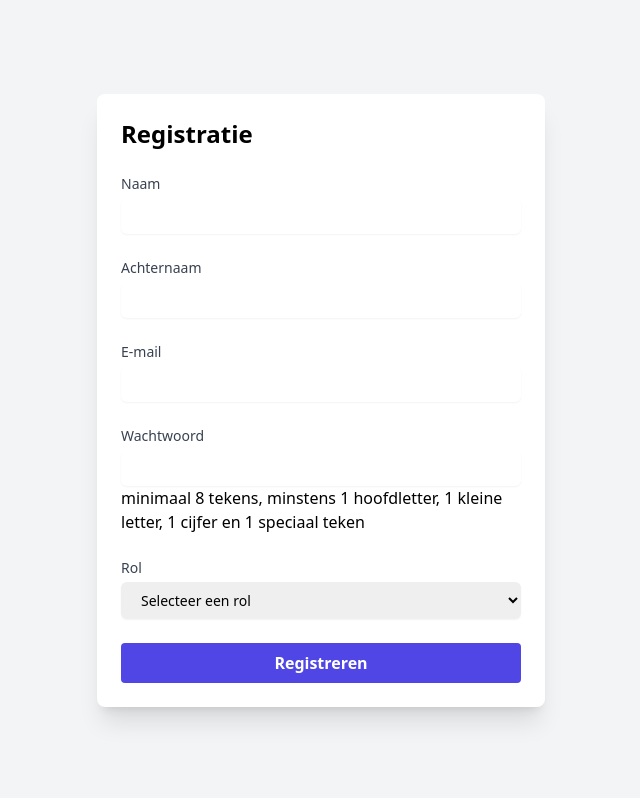
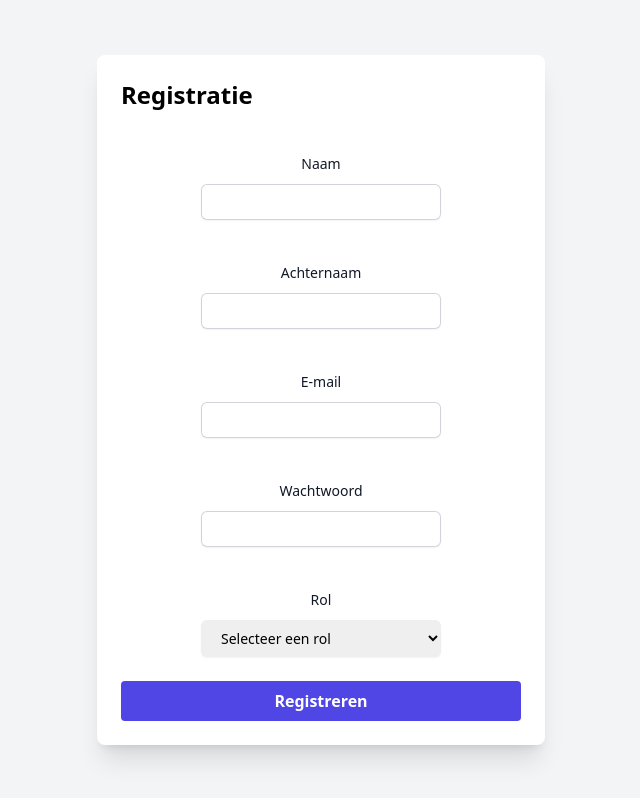
Before and after one commit to richardvisssr/Skilltree-project, a React (Create React App) app in the folder Code/skilltree-webapp/: page /registreer in a window 1280 px wide. Shown: the whole page, without its empty margins (319-959 px from the left). Built offline with nearby package versions, Linux system fonts and the light colour scheme.

Commit message:
Comentaar aangepast

```diff
--- a/Code/skilltree-webapp/src/components/node/createNode/FormFieldComponent.jsx
+++ b/Code/skilltree-webapp/src/components/node/createNode/FormFieldComponent.jsx
@@ -2,7 +2,7 @@
 import React from "react";
 
 function formFieldComponent({
-    fieldType = "input", title, type = "text", value, onChange,
+    fieldType = "input", title, type = "text", value, onChange, options
 }) {
 
     const showField = () => {
@@ -27,6 +27,20 @@ function formFieldComponent({
                     className="text-center block w-full rounded-md border-0 py-1.5 text-gray-900 shadow-sm ring-1 ring-inset ring-gray-300 placeholder:text-gray-400 focus:ring-2 focus:ring-inset focus:ring-gray-600 sm:text-sm sm:leading-6"
                 />
             )
+        } else if (fieldType === "dropdown") {
+            return (
+                <select
+                    name={title}
+                    id={title}
+                    value={value}
+                    className="block w-full px-4 py-2 placeholder-gray-400 border-gray-300 rounded-md shadow-sm focus:ring-indigo-500 focus:border-indigo-500 sm:text-sm"
+                >
+                    <option value="" selected disabled="disabled">Selecteer een rol</option>
+                    {options.map((option) => (
+                        <option key={option.value} value={option.value}>{option.label}</option>
+                    ))}
+                </select>
+            );
         }
     }
 
--- a/Code/skilltree-webapp/src/components/register/RegisterAccountComponent.jsx
+++ b/Code/skilltree-webapp/src/components/register/RegisterAccountComponent.jsx
@@ -1,5 +1,5 @@
 import React from "react";
-import RegisterFormFieldComponent from "./RegisterFormFieldComponent";
+import FormFieldComponent from "../node/createNode/FormFieldComponent";
 import "../../styles/styles.css";
 
 function RegisterAccountComponent() {
@@ -8,24 +8,23 @@ function RegisterAccountComponent() {
             <div className="w-5/6 max-w-md">
                 <div className="bg-white rounded-lg shadow-xl p-6">
                     <h2 className="text-2xl font-semibold mb-4">Registratie</h2>
-                    <RegisterFormFieldComponent
+                    <FormFieldComponent
                         fieldType="input"
                         title="Naam"
                     />
-                    <RegisterFormFieldComponent
+                    <FormFieldComponent
                         fieldType="input"
                         title="Achternaam"
                     />
-                    <RegisterFormFieldComponent
+                    <FormFieldComponent
                         fieldType="input"
                         title="E-mail"
                     />
-                    <RegisterFormFieldComponent
+                    <FormFieldComponent
                         fieldType="input"
                         title="Wachtwoord"
                     />
-                    <p>minimaal 8 tekens, minstens 1 hoofdletter, 1 kleine letter, 1 cijfer en 1 speciaal teken</p>
-                    <RegisterFormFieldComponent
+                    <FormFieldComponent
                         fieldType="dropdown"
                         title="Rol"
                         options={[
--- a/Code/skilltree-webapp/src/components/register/RegisterFormFieldComponent.jsx
+++ /dev/null
@@ -1,84 +0,0 @@
-import React from "react";
-
-function RegisterFormFieldComponent({
-    fieldType = "input",
-    title,
-    type = "text",
-    value,
-    options
-}) {
-
-    const validateEmail = (email) => {
-        // Regex voor e-mailvalidatie
-        const emailRegex = /^[^\s@]+@[^\s@]+\.[^\s@]+$/;
-        return emailRegex.test(email);
-    };
-
-    const validatePassword = (password) => {
-        // Regex voor wachtwoordvalidatie (minimaal 8 tekens, minstens 1 hoofdletter, 1 kleine letter, 1 cijfer en 1 speciaal teken)
-        const passwordRegex = /^(?=.*[a-z])(?=.*[A-Z])(?=.*\d)(?=.*[@$!%*?&])[A-Za-z\d@$!%*?&]{8,}$/;
-        return passwordRegex.test(password);
-    };
-
-    const showField = () => {
-        if (fieldType === "input") {
-            return (
-                <input
-                    type={type}
-                    name={title}
-                    id={title}
-                    className="block w-full px-4 py-2 placeholder-gray-400 border-gray-300 rounded-md shadow-sm focus:ring-indigo-500 focus:border-indigo-500 sm:text-sm"
-                />
-            );
-        } else if (fieldType === "dropdown") {
-            return (
-                <select
-                    name={title}
-                    id={title}
-                    value={value}
-                    className="block w-full px-4 py-2 placeholder-gray-400 border-gray-300 rounded-md shadow-sm focus:ring-indigo-500 focus:border-indigo-500 sm:text-sm"
-                >
-                    <option value="">Selecteer een rol</option>
-                    {options.map((option) => (
-                        <option key={option.value} value={option.value}>{option.label}</option>
-                    ))}
-                </select>
-            );
-        }
-    };
-
-    const validateField = () => {
-        if (type === "text" && value) {
-            if (title === "E-mail" && !validateEmail(value)) {
-                return <p className="text-red-500 text-sm mt-1">Ongeldig e-mailadres</p>;
-            } else if (title === "Wachtwoord" && !validatePassword(value)) {
-                return (
-                    <p className="text-red-500 text-sm mt-1">
-                        Het wachtwoord moet minimaal 8 tekens bevatten en minstens 1 hoofdletter, 1 kleine letter, 1 cijfer en 1 speciaal teken.
-                    </p>
-                );
-            }
-        }
-        return null;
-    };
-
-    if (type === "text") {
-        return (
-            <div className="mt-6">
-                <label
-                    htmlFor={title}
-                    className="block text-sm font-medium text-gray-700"
-                >
-                    {title}
-                </label>
-                <div className="mt-1">
-                    {validateField()}
-                    {showField()}
-                </div>
-            </div>
-        );
-    }
-    return null;
-}
-
-export default RegisterFormFieldComponent;
```
